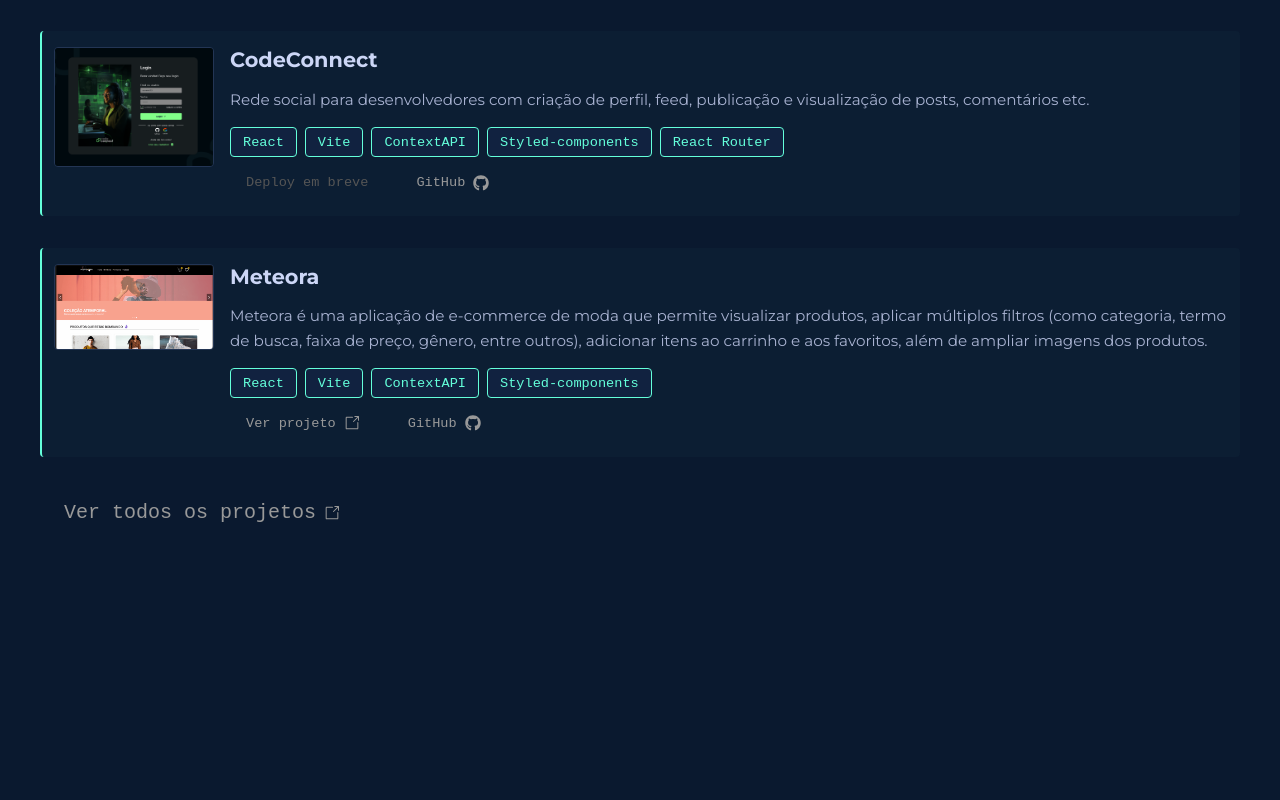
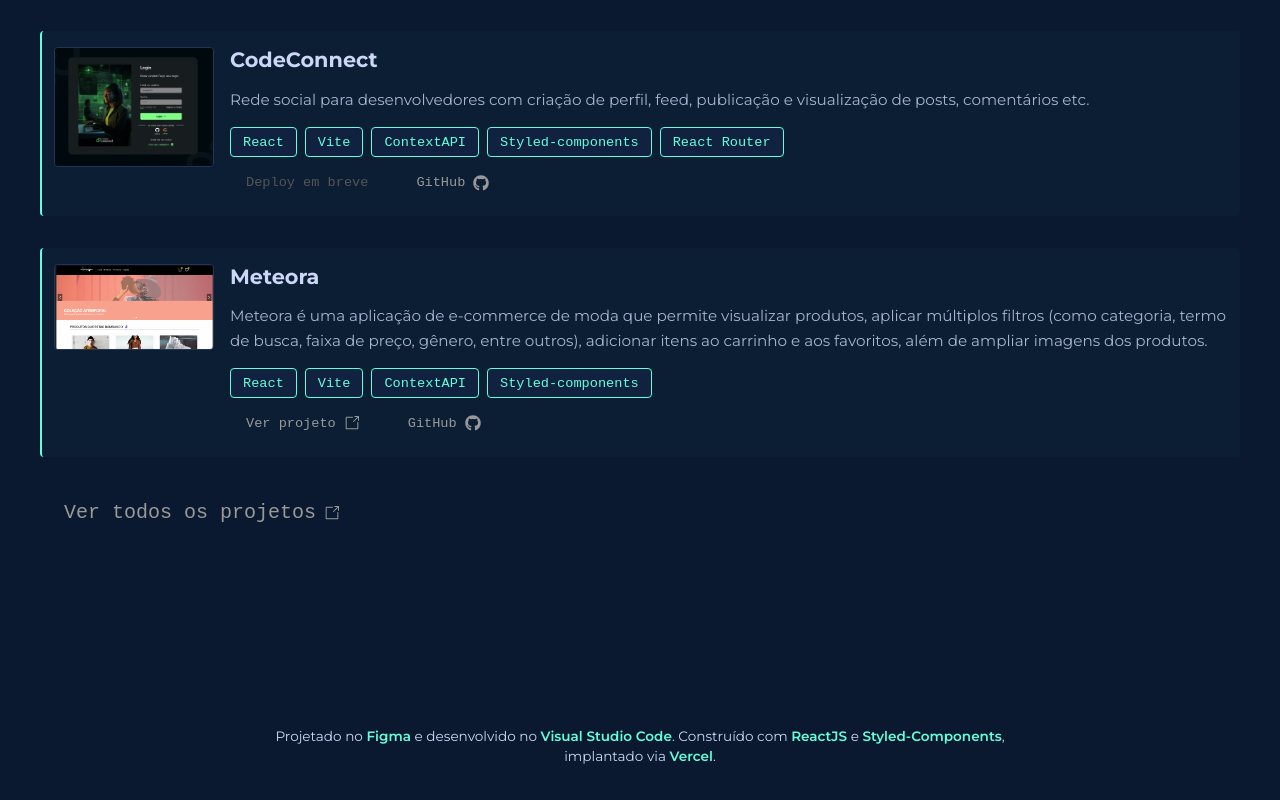
Before and after one commit to danielcoosta1/meu-portfolio, a React (Vite) app: page / in a window 1280 px wide. Shown: the part 1837-2637 px from the top of the page. Before the commit the page ends 2405 px from the top, so only its background shows below. Built offline with nearby package versions, Linux system fonts and the light colour scheme.

Commit message:
Colocando o rodape no Layout da aplicação

```diff
--- a/src/App.jsx
+++ b/src/App.jsx
@@ -5,6 +5,7 @@
 import Experiencia from "./sections/Experiencia";
 import Projetos from "./sections/Projetos";
 import PaginaProjetos from "./pages/Projetos";
+import RodaPe from "./components/RodaPe";
 function App() {
   return (
     <Router>
@@ -16,6 +17,7 @@
               <Sobre />
               <Experiencia />
               <Projetos />
+              <RodaPe />
             </Layout>
           }
         />
```
